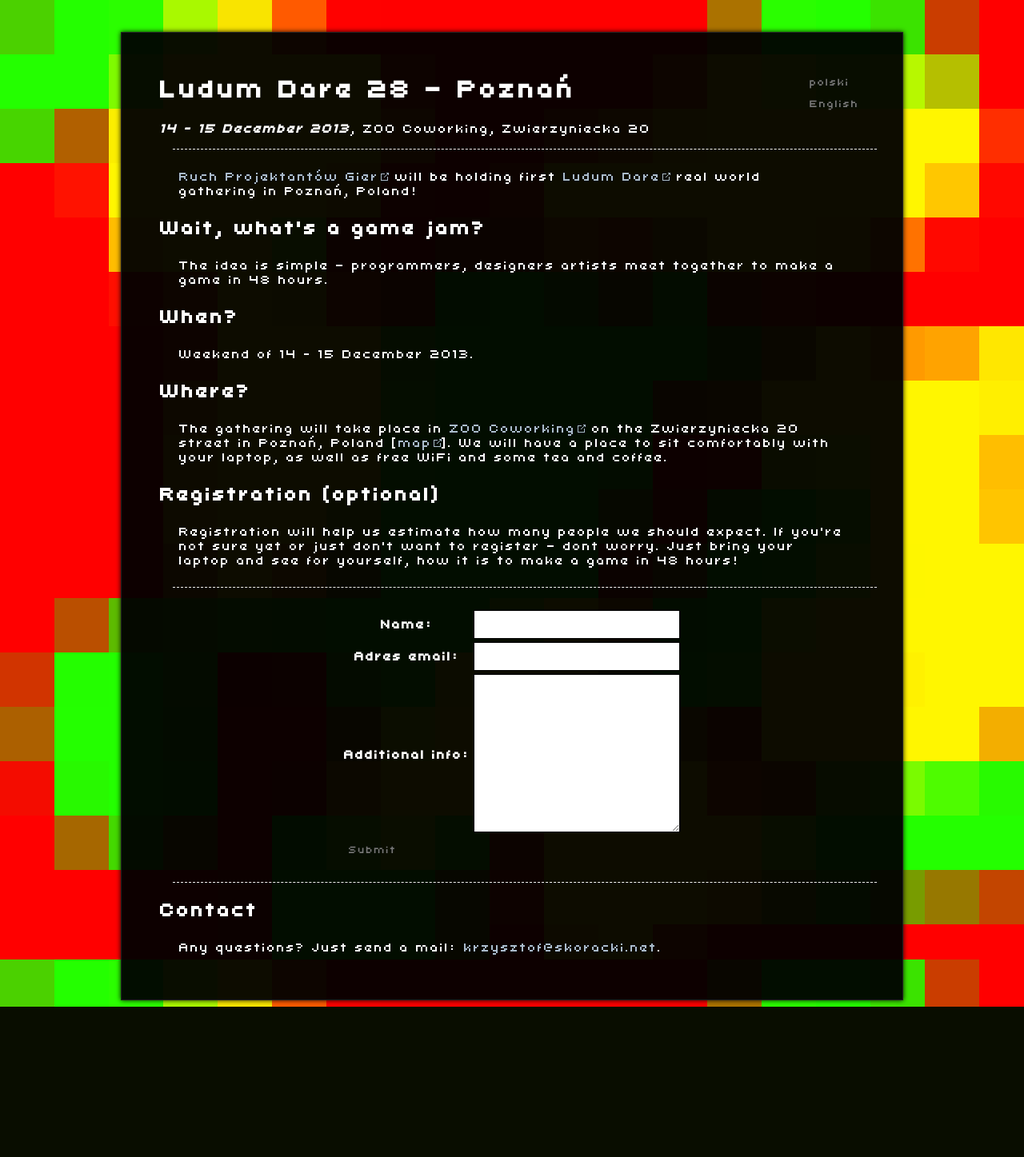
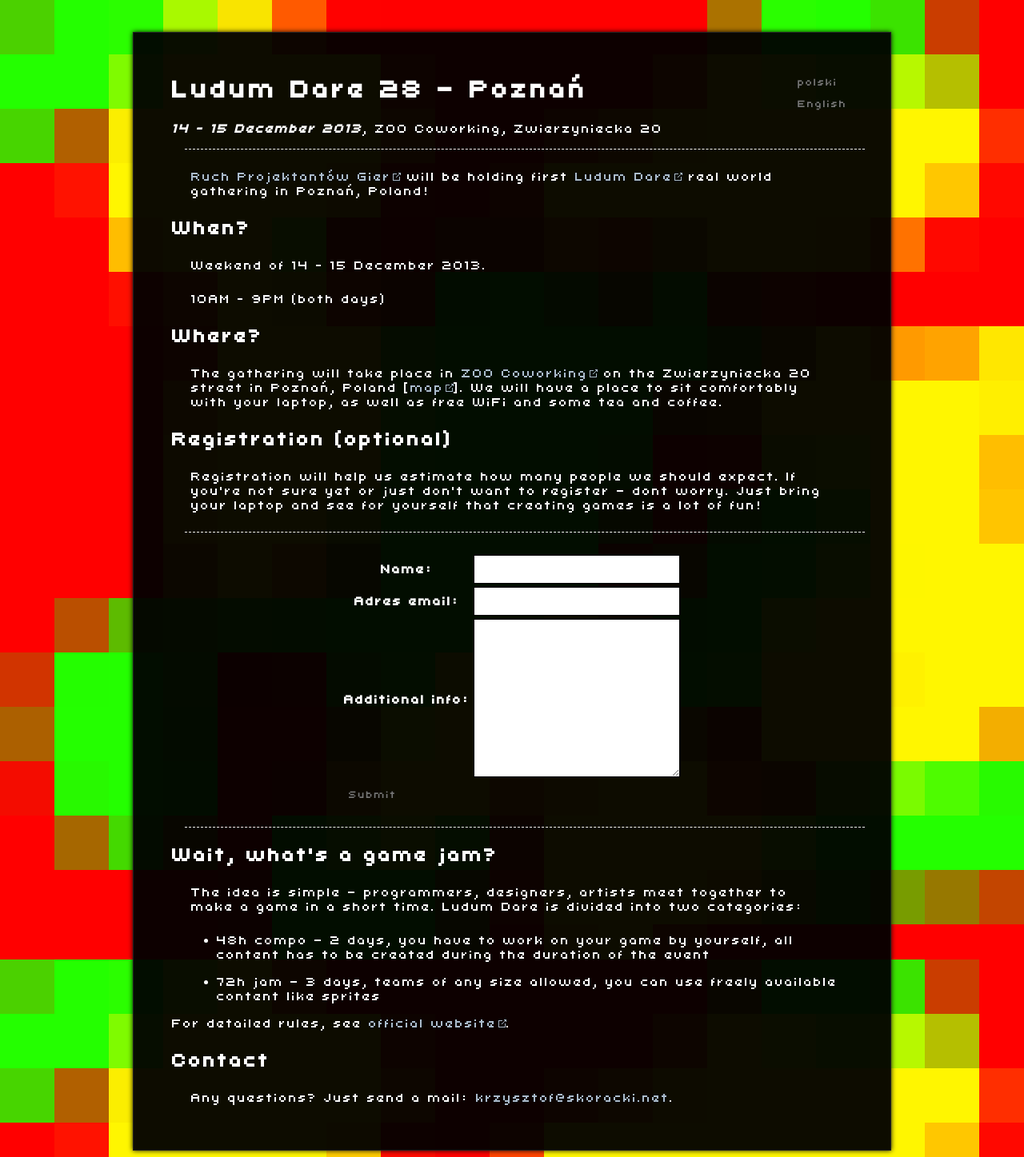
Before and after one commit to esenti/ld-poznan, a Django app: page / in a window 1280 px wide. Shown: the whole page at 80% size. Before the commit the page ends 1259 px from the top, so only its background shows below. Run offline with Django 3.2, Linux system fonts and the light colour scheme; some libraries are stand-ins or nearby versions.

Commit message:
Better texts.

```diff
--- a/ldpoznan/core/static/css/main.css
+++ b/ldpoznan/core/static/css/main.css
@@ -94,7 +94,7 @@ input
 {
 	margin: auto;
 	margin-top: 40px;
-	width: 880px;
+	width: 850px;
 	padding: 2em 3em;
 	border: 1px solid #222222;
 	background: rgba(0, 0, 0, 0.95);
@@ -151,3 +151,8 @@ table
 {
 	margin: auto;
 }
+
+li
+{
+	margin: 1em;
+}
--- a/ldpoznan/core/templates/core/index.html
+++ b/ldpoznan/core/templates/core/index.html
@@ -29,13 +29,9 @@
 {% blocktrans %}<a href="http://rpg.cs.put.poznan.pl" target="_blank">Ruch Projektantów Gier</a> will be holding first <a href="http://ludumdare.com/compo" target="_blank">Ludum Dare</a> real world gathering in Poznań, Poland!{% endblocktrans %}
 </p>
 
-<h2>{% blocktrans %}Wait, what's a game jam?{% endblocktrans %}</h2>
-<p>
-{% blocktrans %}The idea is simple &mdash; programmers, designers artists meet together to make a game in 48 hours.{% endblocktrans %}
-</p>
-
 <h2>{% blocktrans %}When?{% endblocktrans %}</h2>
 <p>{% blocktrans %}Weekend of 14 &ndash; 15 December 2013.{% endblocktrans %}</p>
+<p>{% blocktrans %}10AM &ndash; 9PM (both days){% endblocktrans %}</p>
 
 <h2>{% blocktrans %}Where?{% endblocktrans %}</h2>
 <p>{% blocktrans %}The gathering will take place in <a href="http://coworkingzoo.pl" target="_blank">ZOO Coworking</a> on the Zwierzyniecka 20 street in Poznań, Poland [<a href="https://www.google.com/maps/preview#!q=52.408413,16.908245&amp;data=!1m4!1m3!1d271!2d16.908515!3d52.408386!2m1!1e3!4m14!2m13!1m12!3m8!1m3!1d152!2d16.908515!3d52.408386!3m2!1i1024!2i768!4f13.1!4m2!3d52.408413!4d16.908245&amp;fid=7" target="_blank">map</a>]. We will have a place to sit comfortably with your laptop, as well as free WiFi and some tea and coffee.{% endblocktrans %}</p>
@@ -44,7 +40,7 @@
 <h2>{% blocktrans %}Registration (optional){% endblocktrans %}</h2>
 <p>
 {% blocktrans %}Registration will help us estimate how many people we should expect.
-If you're not sure yet or just don't want to register &mdash; dont worry. Just bring your laptop and see for yourself, how it is to make a game in 48 hours!{% endblocktrans %}
+If you're not sure yet or just don't want to register &mdash; dont worry. Just bring your laptop and see for yourself that creating games is a lot of fun!{% endblocktrans %}
 </p>
 <hr>
 
@@ -63,6 +59,18 @@ If you're not sure yet or just don't want to register &mdash; dont worry. Just b
 </p>
 
 <hr>
+
+<h2>{% blocktrans %}Wait, what's a game jam?{% endblocktrans %}</h2>
+<p>
+{% blocktrans %}The idea is simple &mdash; programmers, designers, artists meet together to make a game in a short time.
+Ludum Dare is divided into two categories:
+<ul>
+<li>48h compo &mdash; 2 days, you have to work on your game by yourself, all content has to be created during the duration of the event</li>
+<li>72h jam &mdash; 3 days, teams of any size allowed, you can use freely available content like sprites</li>
+</ul>
+For detailed rules, see <a href="http://www.ludumdare.com/compo/rules/" target="_blank">official website</a>.{% endblocktrans %}
+</p>
+
 <h2>{% blocktrans %}Contact{% endblocktrans %}</h2>
 <p>
 {% blocktrans %}Any questions? Just send a mail: <a href="mailto:krzysztof@skoracki.net?subject=LD28">krzysztof@skoracki.net</a>.{% endblocktrans %}
```
Also changed, not shown: ldpoznan/core/locale/pl/LC_MESSAGES/django.po.
